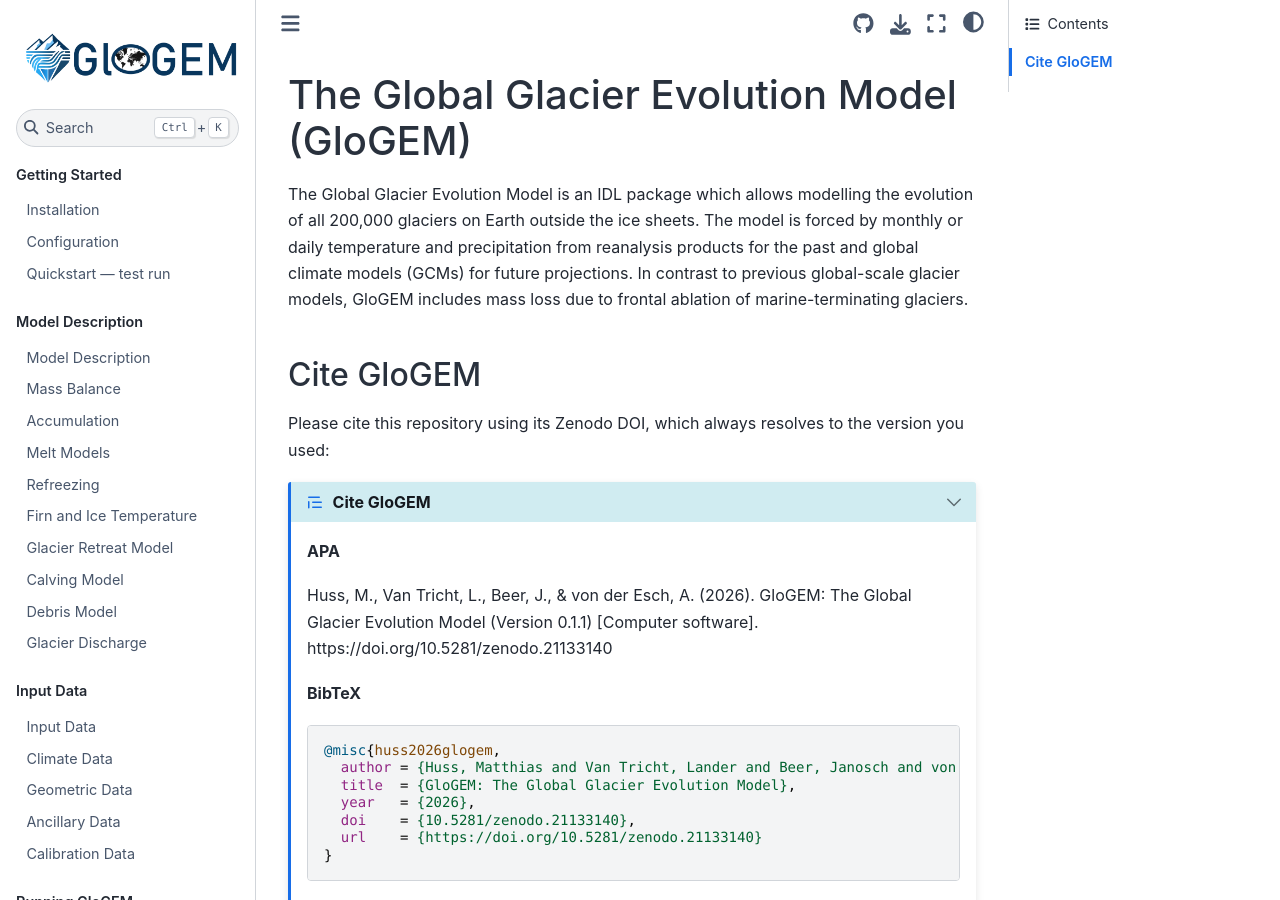
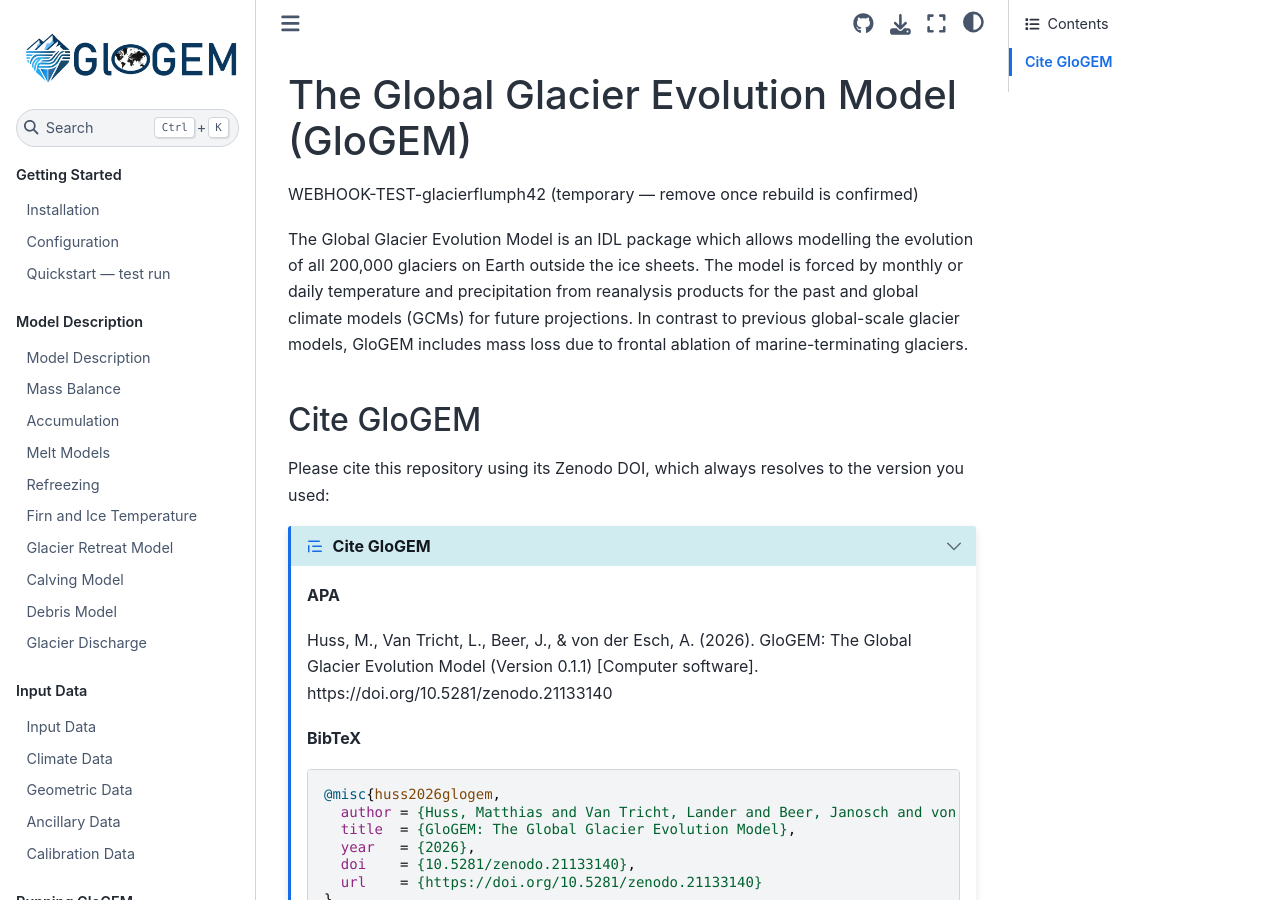
Before and after one commit to eth-vaw-glaciology/GloGEM, a Sphinx documentation site: the page built from docs/source/index.md, in a window 1280 px wide and 900 px high. Built offline with Sphinx 7.4.7 and the Sphinx Book theme 1.1.4, drawn with Linux system fonts in a browser that asks for light colours.

Commit message:
Temporary marker to test readthedocs webhook rebuild
Will be removed once we confirm the webhook triggers an automatic
build on push.

Co-Authored-By: Claude Sonnet 5 <noreply@anthropic.com>

```diff
--- a/docs/source/index.md
+++ b/docs/source/index.md
@@ -1,4 +1,6 @@
 # The Global Glacier Evolution Model (GloGEM)
+
+WEBHOOK-TEST-glacierflumph42 (temporary — remove once rebuild is confirmed)
 
 The Global Glacier Evolution Model is an IDL package which allows modelling the evolution of all 200,000 glaciers on Earth outside the ice sheets.
 The model is forced by monthly or daily temperature and precipitation from reanalysis products for the past and global climate models (GCMs) for future projections. In contrast to previous global-scale glacier models, GloGEM includes mass loss due to frontal ablation of marine-terminating glaciers.
```
